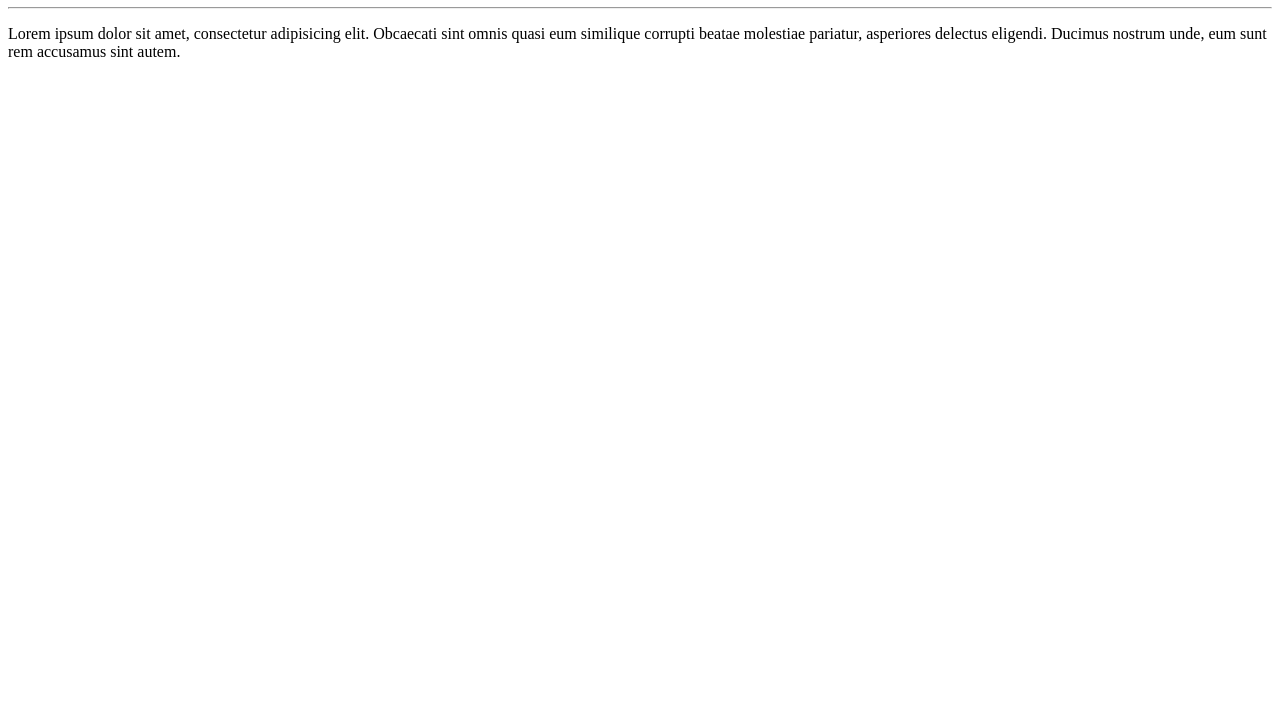
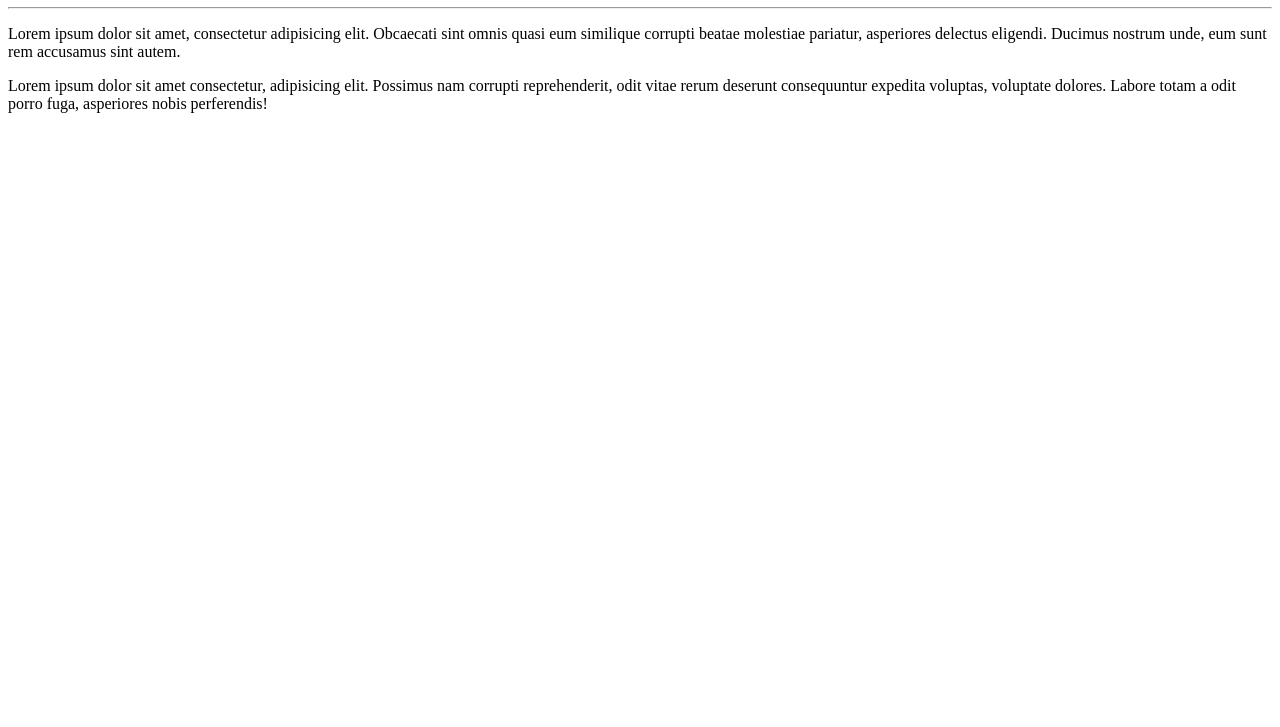
Before and after one commit to guilhermefonseca1/Ola-mundo, a plain HTML site: page site exemplo/index.html in a window 1280 px wide. Shown: the part 73-800 px from the top of the page. Drawn offline with Linux system fonts and the light colour scheme.

Commit message:
adicionei um parágrafo

```diff
--- a/site exemplo/index.html
+++ b/site exemplo/index.html
@@ -10,5 +10,6 @@
     <h1>Olá, Mundo!</h1>
     <hr>
     <p>Lorem ipsum dolor sit amet, consectetur adipisicing elit. Obcaecati sint omnis quasi eum similique corrupti beatae molestiae pariatur, asperiores delectus eligendi. Ducimus nostrum unde, eum sunt rem accusamus sint autem.</p>
+    <p>Lorem ipsum dolor sit amet consectetur, adipisicing elit. Possimus nam corrupti reprehenderit, odit vitae rerum deserunt consequuntur expedita voluptas, voluptate dolores. Labore totam a odit porro fuga, asperiores nobis perferendis!</p>
 </body>
 </html>
```
